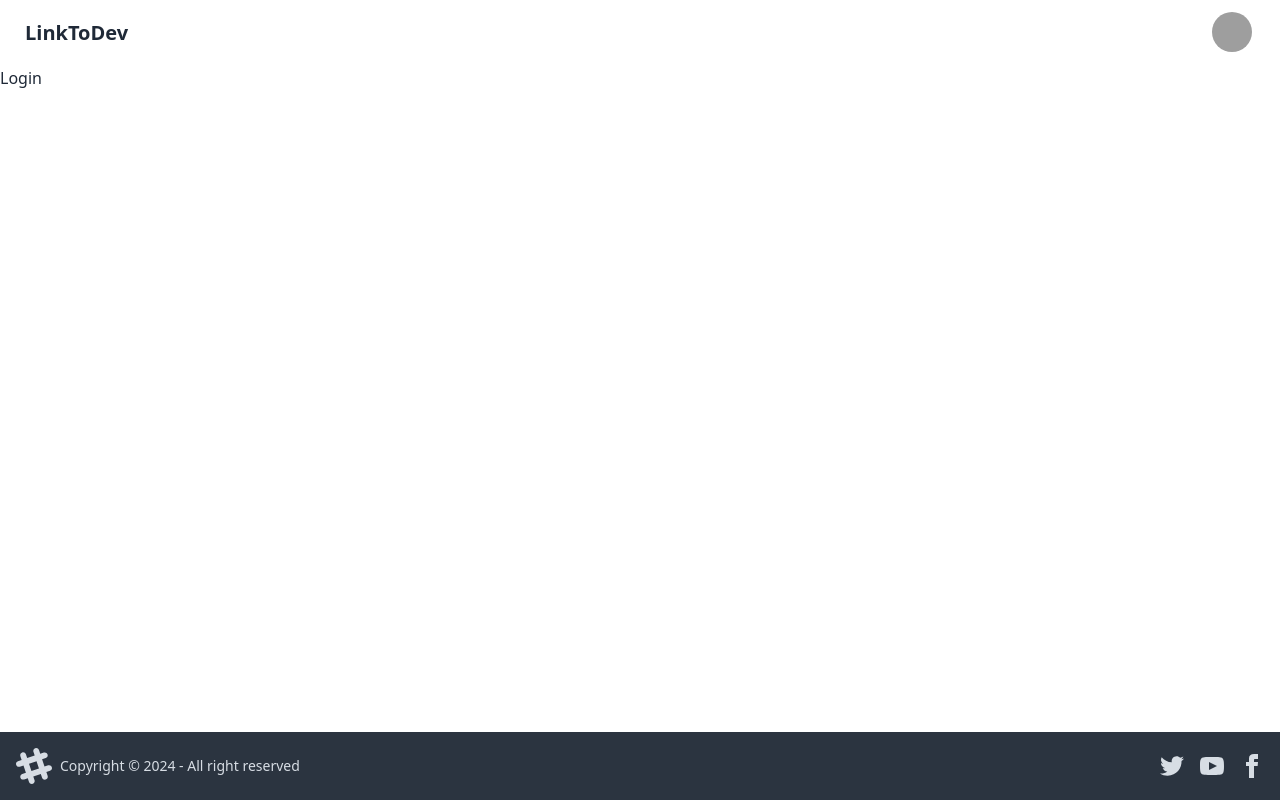
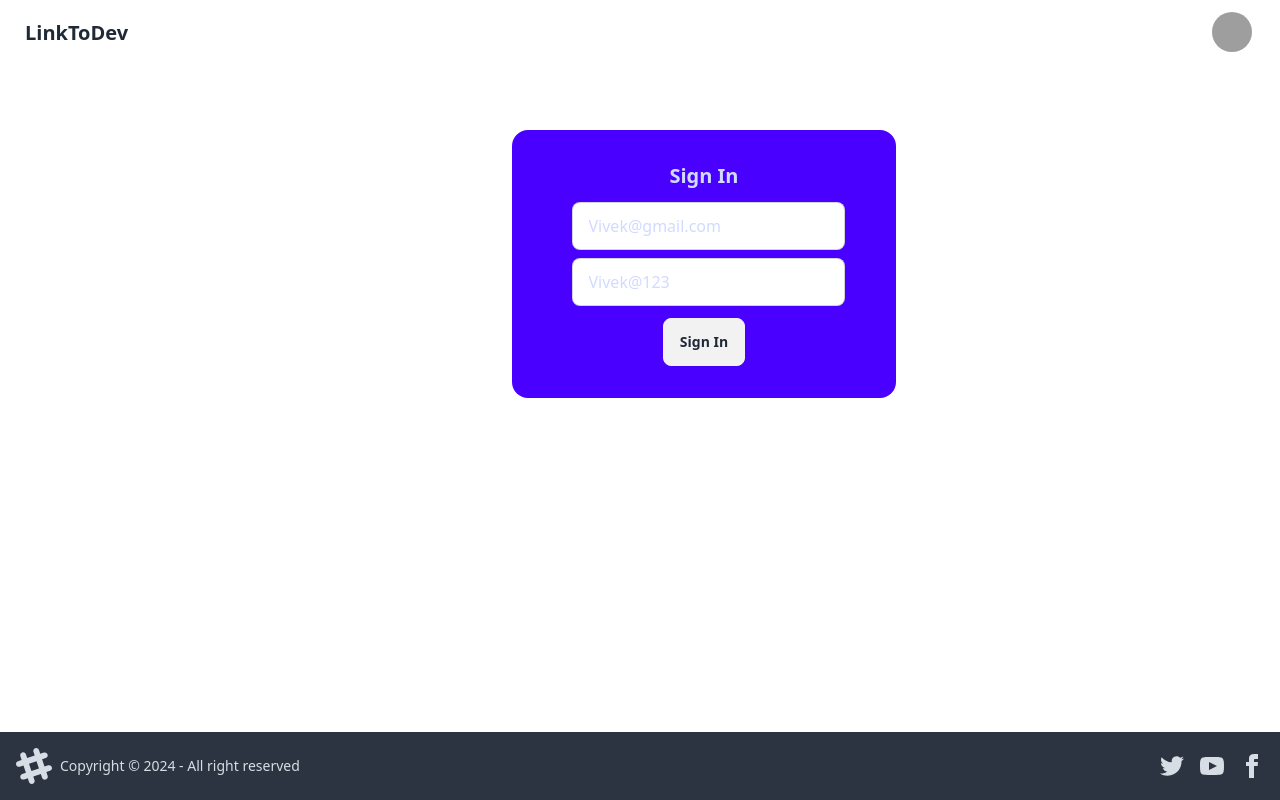
Before and after one commit to v1v4k/LinkToDevWeb, a React (Vite) app: page /login in a window 1280 px wide. Built offline with nearby package versions, Linux system fonts and the light colour scheme; grey boxes are pictures that could not be loaded.

Commit message:
created login page and fixed cors error

```diff
--- a/package.json
+++ b/package.json
@@ -10,6 +10,8 @@
     "preview": "vite preview"
   },
   "dependencies": {
+    "axios": "^1.7.7",
+    "cors": "^2.8.5",
     "react": "^18.3.1",
     "react-dom": "^18.3.1",
     "react-router-dom": "^6.28.0"
--- a/src/Login.jsx
+++ b/src/Login.jsx
@@ -1,7 +1,52 @@
+import { useState } from "react";
+import axios from "axios";
+
 const Login = () => {
+  const [emailId, setEmailId] = useState("Vivek@gmail.com");
+  const [password, setPassword] = useState("Vivek@123");
+
+  const handleLogin = async () => {
+
+    const response = await axios.post('http://localhost:4444/login',{
+      emailId,
+      password
+    },{
+      withCredentials : true
+    });
+
+    //console.log(data);
+
+  };
   return (
-    <div>Login</div>
-  )
-}
+    <div className="card bg-primary text-primary-content w-96 mx-[40%] my-[5%]">
+      <div className="card-body flex  flex-col items-center ">
+        <h2 className="card-title">Sign In</h2>
+        <div>
+          <label className="form-control w-full max-w-xs">
+            <div className="flex flex-col justify-center">
+              <input
+                type="text"
+                value={emailId}
+                placeholder="Email Id"
+                className="input input-bordered w-full max-w-xs m-1"
+                onChange={(e) => setEmailId(e.target.value)}
+              />
+              <input
+                type="text"
+                value={password}
+                placeholder="Password"
+                className="input input-bordered w-full max-w-xs m-1"
+                onChange={(e) => setPassword(e.target.value)}
+              />
+            </div>
+          </label>
+        </div>
+        <button className="btn" onClick={handleLogin}>
+          Sign In
+        </button>
+      </div>
+    </div>
+  );
+};
 
-export default Login
+export default Login;
```
Also changed, not shown: 1 other file (tests, documents, lock files or other folders).
